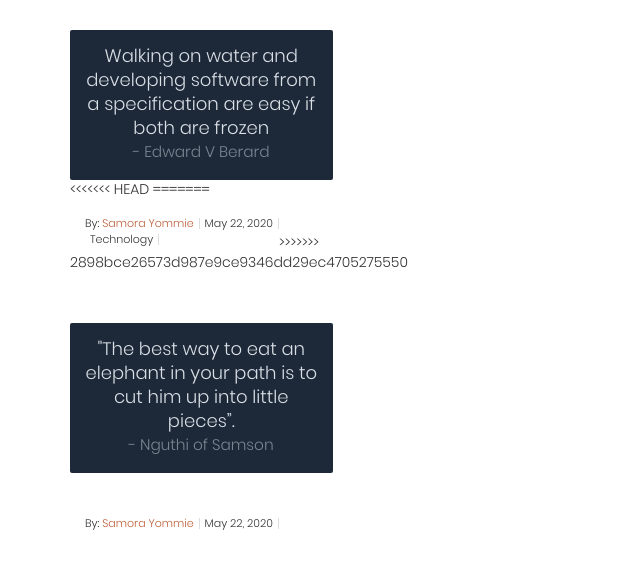
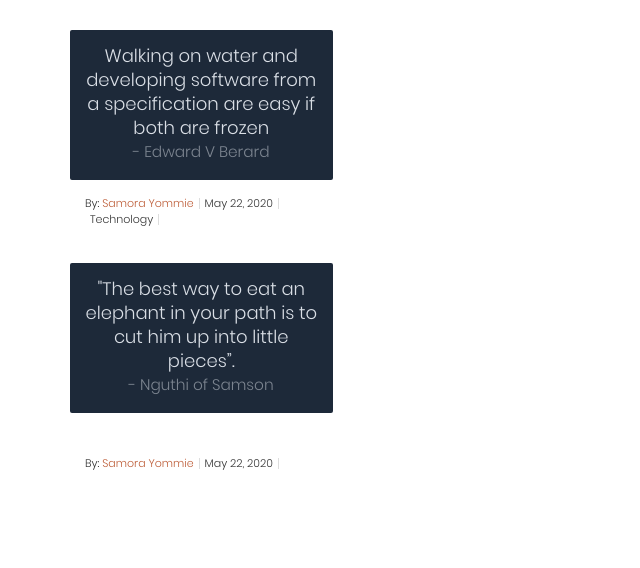
Before and after one commit to kingsam91/Collab, a plain HTML site: page index.html in a window 1280 px wide. Shown: the whole page, without its empty margins (0-640 px from the left). Drawn offline with nearby package versions, Linux system fonts and the light colour scheme.

```diff
--- a/index.html
+++ b/index.html
@@ -16,10 +16,6 @@
 							<small class="quote-author">- Edward V Berard</small>
 						</a>
 					</div>
-<<<<<<< HEAD
-
-
-=======
 					<div class="my-details">
 						<ul class="my-meta">
 							<li>By: <a href="">Samora Yommie</a></li>
@@ -27,7 +23,6 @@
 							<li>Technology</li>
 						</ul>
 					</div>
->>>>>>> 2898bce26573d987e9ce9346dd29ec4705275550
 				</div>
 			</div>
 
```
